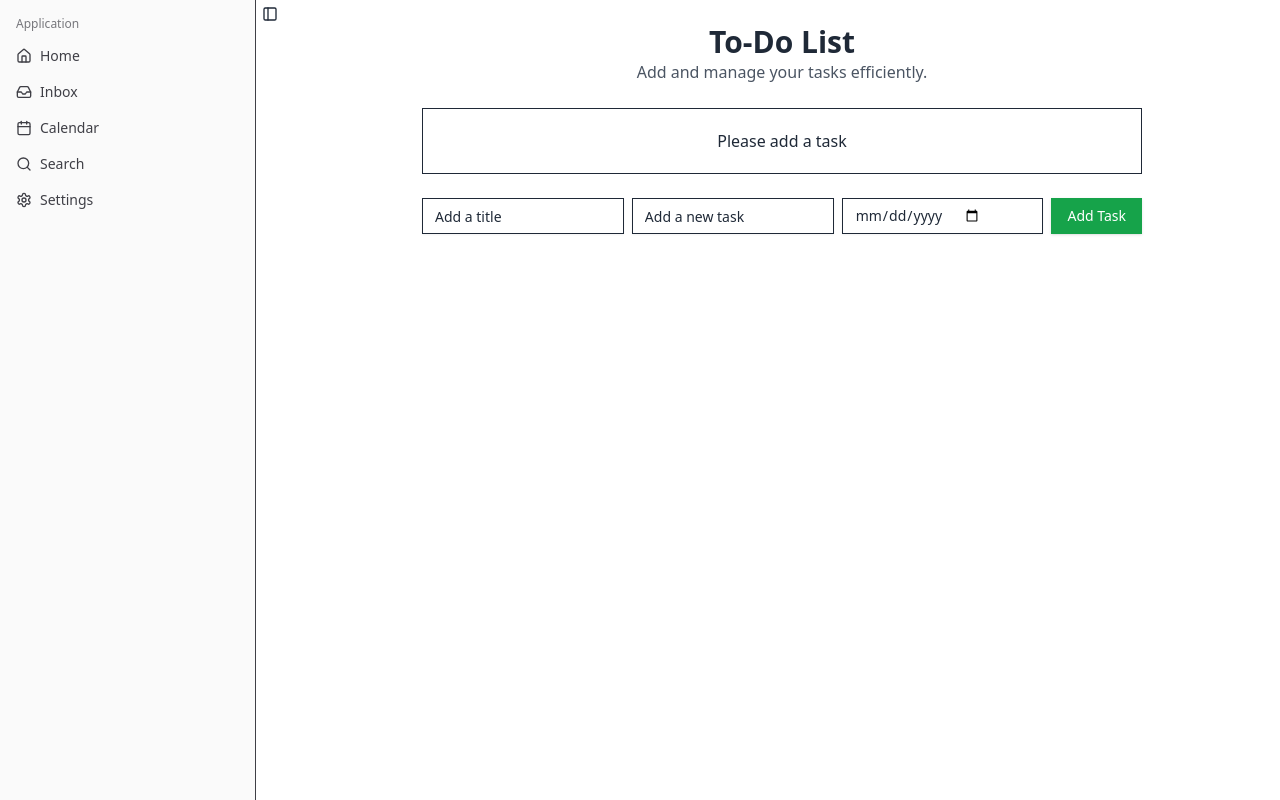
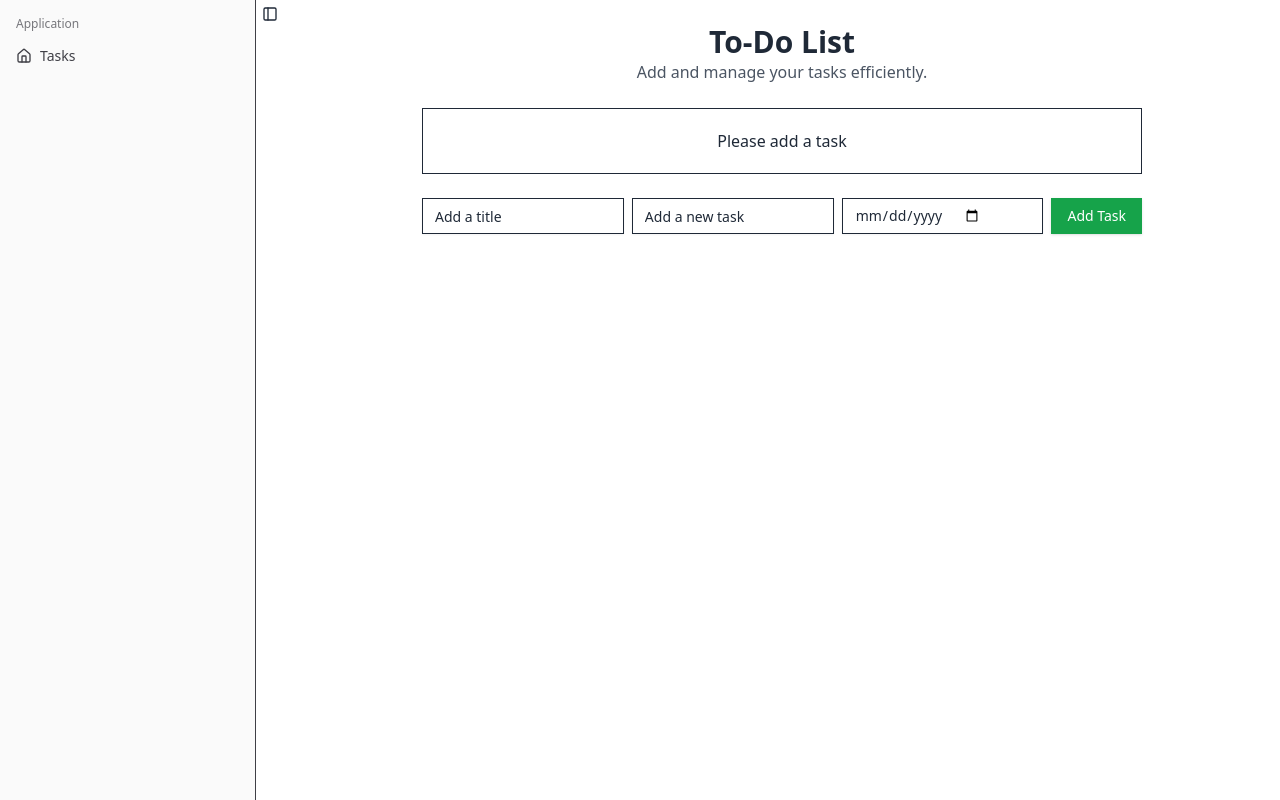
Before and after one commit to OMI786I/project_react_redux, a React (Vite) app: page / in a window 1280 px wide. Built offline with nearby package versions, Linux system fonts and the light colour scheme.

Commit message:
finisihing

```diff
--- a/src/components/SidebarNav.jsx
+++ b/src/components/SidebarNav.jsx
@@ -14,29 +14,9 @@ import {
 // Menu items.
 const items = [
   {
-    title: "Home",
+    title: "Tasks",
     url: "/",
     icon: Home,
-  },
-  {
-    title: "Inbox",
-    url: "/inbox",
-    icon: Inbox,
-  },
-  {
-    title: "Calendar",
-    url: "#",
-    icon: Calendar,
-  },
-  {
-    title: "Search",
-    url: "#",
-    icon: Search,
-  },
-  {
-    title: "Settings",
-    url: "#",
-    icon: Settings,
   },
 ];
 
--- a/src/main.jsx
+++ b/src/main.jsx
@@ -13,7 +13,11 @@ const router = createBrowserRouter([
     element: <Root></Root>,
     children: [
       {
-        path: "/",
+        index: true,
+        element: <Home />,
+      },
+      {
+        path: "/tasks",
         element: <Home />,
       },
     ],
```
